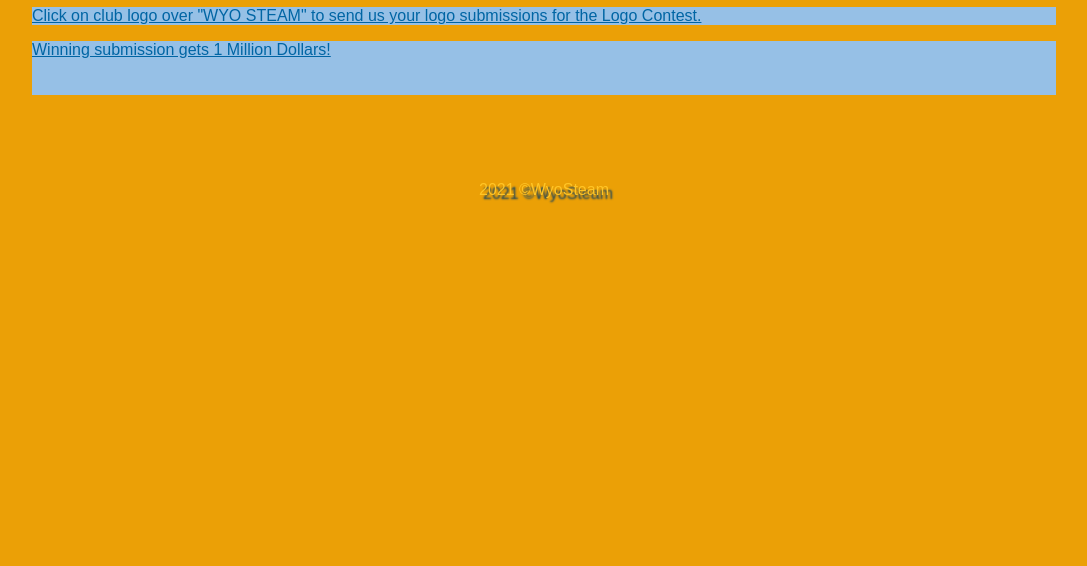
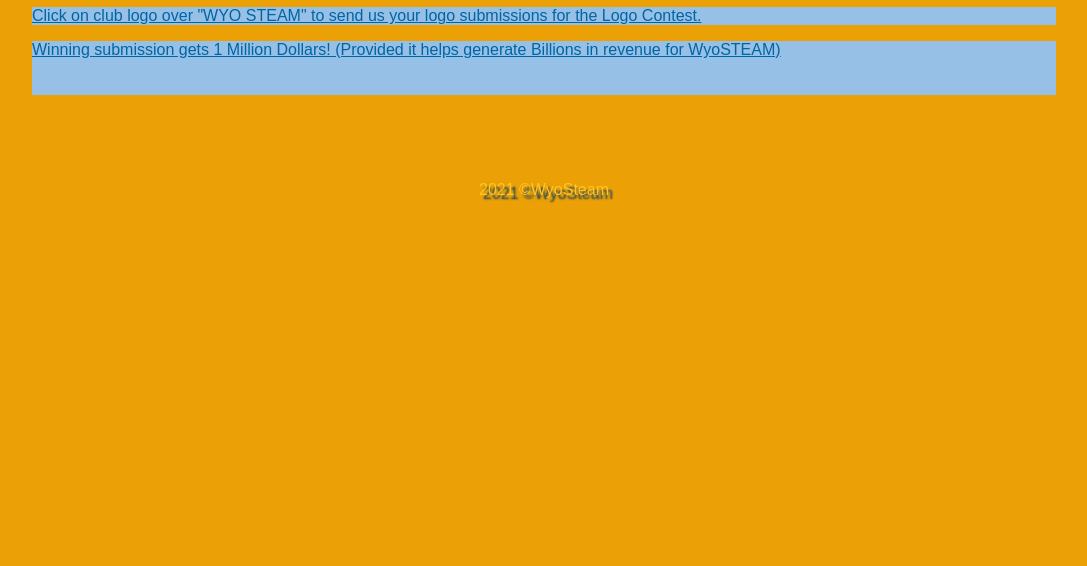
Before and after one commit to wyosteam/wyosteam, a plain HTML site: page index.html in a window 1280 px wide. Shown: the part 234-800 px from the top of the page, without its empty margins (96-1183 px from the left). Drawn offline with Linux system fonts and the light colour scheme.

Commit message:
updated text

```diff
--- a/index.html
+++ b/index.html
@@ -11,7 +11,7 @@
 
 <body>
 	<h1 class="light_yellow">
-	<a href="mailto:wyosteamclub@gmail.com?Subject=Logo%20Contest!"">
+	<a href="mailto:wyosteamclub@gmail.com?Subject=Logo%20Contest!">
 	<img src="clubLogo1.jpg" alt="sketch of Train with Wyo Steam lettering" width="150" class="logo">
 		<br>
 		</a>
@@ -32,7 +32,8 @@ Click on club logo over "WYO STEAM" to send us your logo submissions for the Log
 </a>
 </p>
 <!--<h2 class="athletic_dark_blue" id="technology">Techonology</h2>-->
-<p class="columbia_blue"><a href="tech/index.html">Winning submission gets 1 Million Dollars!
+<p class="columbia_blue">
+<a href="tech/index.html">Winning submission gets 1 Million Dollars! (Provided it helps generate Billions in revenue for WyoSTEAM)
 </a>
 <!--
 </p>
```
